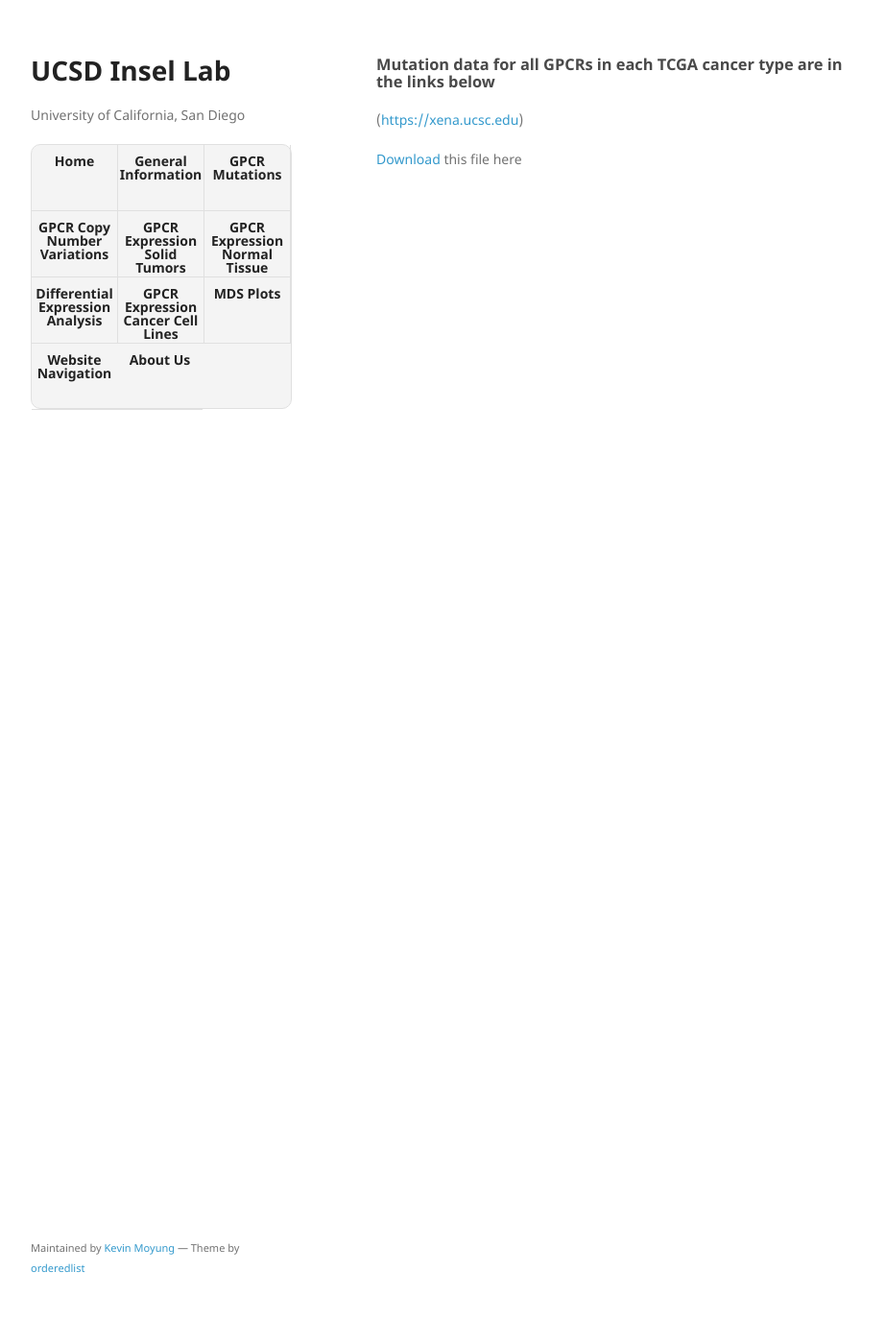
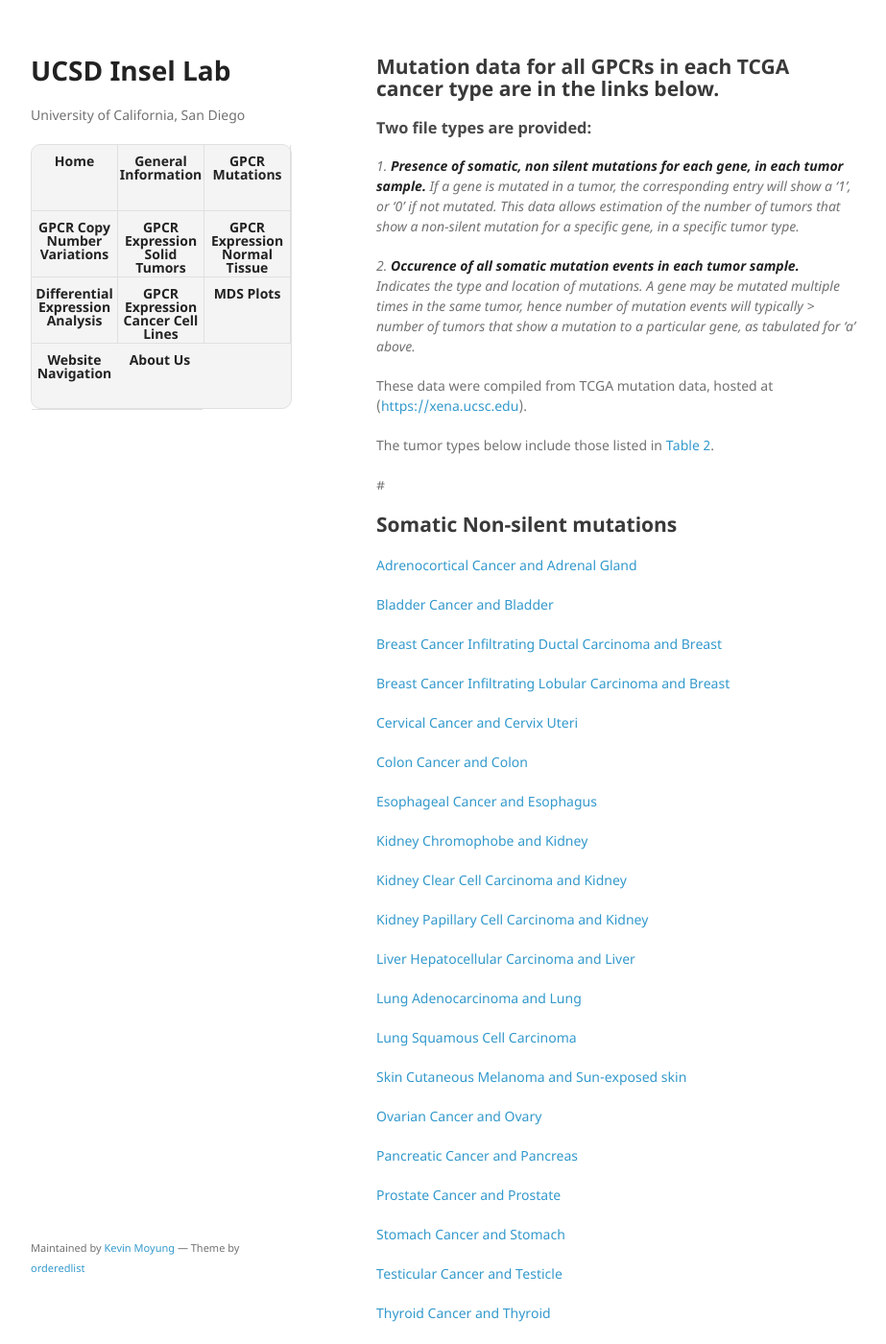
Before and after one commit to insellab/insellab.github.io, a Jekyll site: the page built from gpcr_mutations.md, in a window 1280 px wide and 1400 px high. Shown: the whole window at 96% size, without its empty margins (178-1101 px from the left). Built offline with Jekyll 4.4.1, drawn with Linux system fonts in a browser that asks for light colours; our own code applies the rules of GitHub Pages for plain Markdown files; some of the changed text lies outside the part shown.

Commit message:
Update gpcr_mutations.md

```diff
--- a/gpcr_mutations.md
+++ b/gpcr_mutations.md
@@ -2,8 +2,111 @@
 layout: default
 ---
 
-### Mutation data for all GPCRs in each TCGA cancer type are in the links below
+## Mutation data for all GPCRs in each TCGA cancer type are in the links below.
 
-([https://xena.ucsc.edu](https://xena.ucsc.edu))
+### Two file types are provided:
 
-[Download](https://drive.google.com/file/d/0ByccgsfmD86Pc3RhcnRlcl9maWxl/view?usp=sharing) this file here
+*1. **Presence of somatic, non silent mutations for each gene, in each tumor sample.** If a gene is mutated in a tumor, the corresponding entry will show a '1', or '0' if not mutated. This data allows estimation of the number of tumors that show a non-silent mutation for a specific gene, in a specific tumor type.*
+
+*2. **Occurence of all somatic mutation events in each tumor sample.** Indicates the type and location of mutations. A gene may be mutated multiple times in the same tumor, hence number of mutation events will typically > number of tumors that show a mutation to a particular gene, as tabulated for 'a' above.*
+
+These data were compiled from TCGA mutation data, hosted at ([https://xena.ucsc.edu](https://xena.ucsc.edu)).
+
+The tumor types below include those listed in [Table 2](https://insellab.github.io/Picture1.jpg).
+
+
+#
+
+
+
+## Somatic Non-silent mutations
+
+
+[Adrenocortical Cancer and Adrenal Gland](https://drive.google.com/open?id=0ByccgsfmD86PMUh1TjVPR2tuZjQ)
+
+[Bladder Cancer and Bladder](https://drive.google.com/open?id=0ByccgsfmD86PcFZZZUZBQS1HQlE)
+
+[Breast Cancer Infiltrating Ductal Carcinoma and Breast](https://drive.google.com/open?id=0ByccgsfmD86PZ1RvS1paRzBNRDg)
+
+[Breast Cancer Infiltrating Lobular Carcinoma and Breast](https://drive.google.com/open?id=0ByccgsfmD86PZmV1ekpiV3I1ZEU)
+
+[Cervical Cancer and Cervix Uteri](https://drive.google.com/open?id=0ByccgsfmD86PZ0JXS0NEdWxiMUk)
+
+[Colon Cancer and Colon](https://drive.google.com/open?id=0ByccgsfmD86PaWxMT1ZnNzQyaTQ)
+
+[Esophageal Cancer and Esophagus](https://drive.google.com/open?id=0ByccgsfmD86PV3dGd3RlMUN2M1E)
+
+[Kidney Chromophobe and Kidney](https://drive.google.com/open?id=0ByccgsfmD86PMjY2SnFITEk4OVk)
+
+[Kidney Clear Cell Carcinoma and Kidney](https://drive.google.com/open?id=0ByccgsfmD86PMENoNS1ONHJhR00)
+
+[Kidney Papillary Cell Carcinoma and Kidney](https://drive.google.com/open?id=0ByccgsfmD86PRHZEZzJ3QWFwclE)
+
+[Liver Hepatocellular Carcinoma and Liver](https://drive.google.com/open?id=0ByccgsfmD86POGFfZ1BCNEpiMEU)
+
+[Lung Adenocarcinoma and Lung](https://drive.google.com/open?id=0ByccgsfmD86PUVVyTHRSMmhKSVU)
+
+[Lung Squamous Cell Carcinoma](https://drive.google.com/open?id=0ByccgsfmD86PT2ZMb3VYYTZsaU0)
+
+[Skin Cutaneous Melanoma and Sun-exposed skin](https://drive.google.com/open?id=0ByccgsfmD86PWUcwV21QXzRValk)
+
+[Ovarian Cancer and Ovary](https://drive.google.com/open?id=0ByccgsfmD86PVS12b3FmVDA5blk)
+
+[Pancreatic Cancer and Pancreas](https://drive.google.com/open?id=0ByccgsfmD86PYTBwM1czT1h4NG8)
+
+[Prostate Cancer and Prostate](https://drive.google.com/open?id=0ByccgsfmD86PSlVQeTgzV1FJLTA)
+
+[Stomach Cancer and Stomach](https://drive.google.com/open?id=0ByccgsfmD86PUGF0Wi12Mk02ajg)
+
+[Testicular Cancer and Testicle](https://drive.google.com/open?id=0ByccgsfmD86PMHQzOURzbDhOSm8)
+
+[Thyroid Cancer and Thyroid](https://drive.google.com/open?id=0ByccgsfmD86PN2J4Z0pmWkpSZnM)
+
+[Uterine Carcinosarcoma](https://drive.google.com/open?id=0ByccgsfmD86PU3FFeENsUS1vMGM)
+
+
+#
+
+## Somatic Mutations events
+
+[Adrenocortical Cancer and Adrenal Gland](https://drive.google.com/open?id=0ByccgsfmD86PMUh1TjVPR2tuZjQ)
+
+[Bladder Cancer and Bladder](https://drive.google.com/open?id=0ByccgsfmD86PcFZZZUZBQS1HQlE)
+
+[Breast Cancer Infiltrating Ductal Carcinoma and Breast](https://drive.google.com/open?id=0ByccgsfmD86PZ1RvS1paRzBNRDg)
+
+[Breast Cancer Infiltrating Lobular Carcinoma and Breast](https://drive.google.com/open?id=0ByccgsfmD86PZmV1ekpiV3I1ZEU)
+
+[Cervical Cancer and Cervix Uteri](https://drive.google.com/open?id=0ByccgsfmD86PZ0JXS0NEdWxiMUk)
+
+[Colon Cancer and Colon](https://drive.google.com/open?id=0ByccgsfmD86PaWxMT1ZnNzQyaTQ)
+
+[Esophageal Cancer and Esophagus](https://drive.google.com/open?id=0ByccgsfmD86PV3dGd3RlMUN2M1E)
+
+[Kidney Chromophobe and Kidney](https://drive.google.com/open?id=0ByccgsfmD86PMjY2SnFITEk4OVk)
+
+[Kidney Clear Cell Carcinoma and Kidney](https://drive.google.com/open?id=0ByccgsfmD86PMENoNS1ONHJhR00)
+
+[Kidney Papillary Cell Carcinoma and Kidney](https://drive.google.com/open?id=0ByccgsfmD86PRHZEZzJ3QWFwclE)
+
+[Liver Hepatocellular Carcinoma and Liver](https://drive.google.com/open?id=0ByccgsfmD86POGFfZ1BCNEpiMEU)
+
+[Lung Adenocarcinoma and Lung](https://drive.google.com/open?id=0ByccgsfmD86PUVVyTHRSMmhKSVU)
+
+[Lung Squamous Cell Carcinoma](https://drive.google.com/open?id=0ByccgsfmD86PT2ZMb3VYYTZsaU0)
+
+[Skin Cutaneous Melanoma and Sun-exposed skin](https://drive.google.com/open?id=0ByccgsfmD86PWUcwV21QXzRValk)
+
+[Ovarian Cancer and Ovary](https://drive.google.com/open?id=0ByccgsfmD86PVS12b3FmVDA5blk)
+
+[Pancreatic Cancer and Pancreas](https://drive.google.com/open?id=0ByccgsfmD86PYTBwM1czT1h4NG8)
+
+[Prostate Cancer and Prostate](https://drive.google.com/open?id=0ByccgsfmD86PSlVQeTgzV1FJLTA)
+
+[Stomach Cancer and Stomach](https://drive.google.com/open?id=0ByccgsfmD86PUGF0Wi12Mk02ajg)
+
+[Testicular Cancer and Testicle](https://drive.google.com/open?id=0ByccgsfmD86PMHQzOURzbDhOSm8)
+
+[Thyroid Cancer and Thyroid](https://drive.google.com/open?id=0ByccgsfmD86PN2J4Z0pmWkpSZnM)
+
+[Uterine Carcinosarcoma](https://drive.google.com/open?id=0ByccgsfmD86PU3FFeENsUS1vMGM)
```
